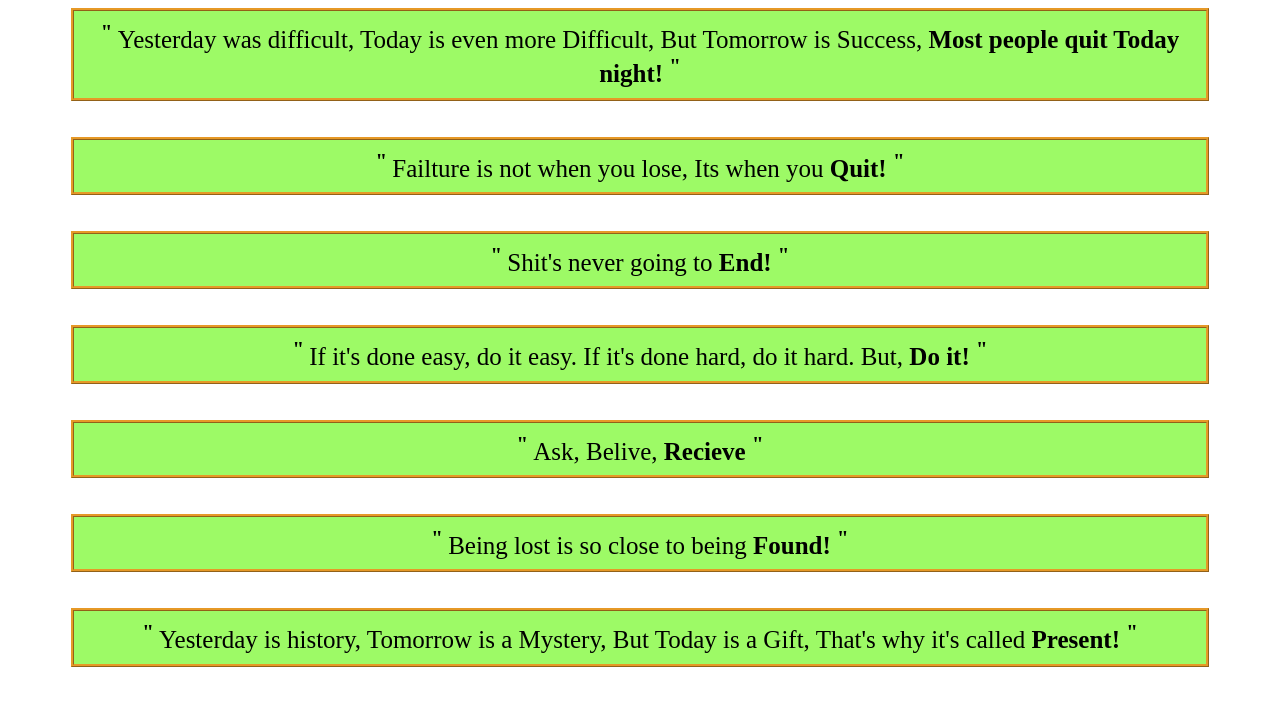
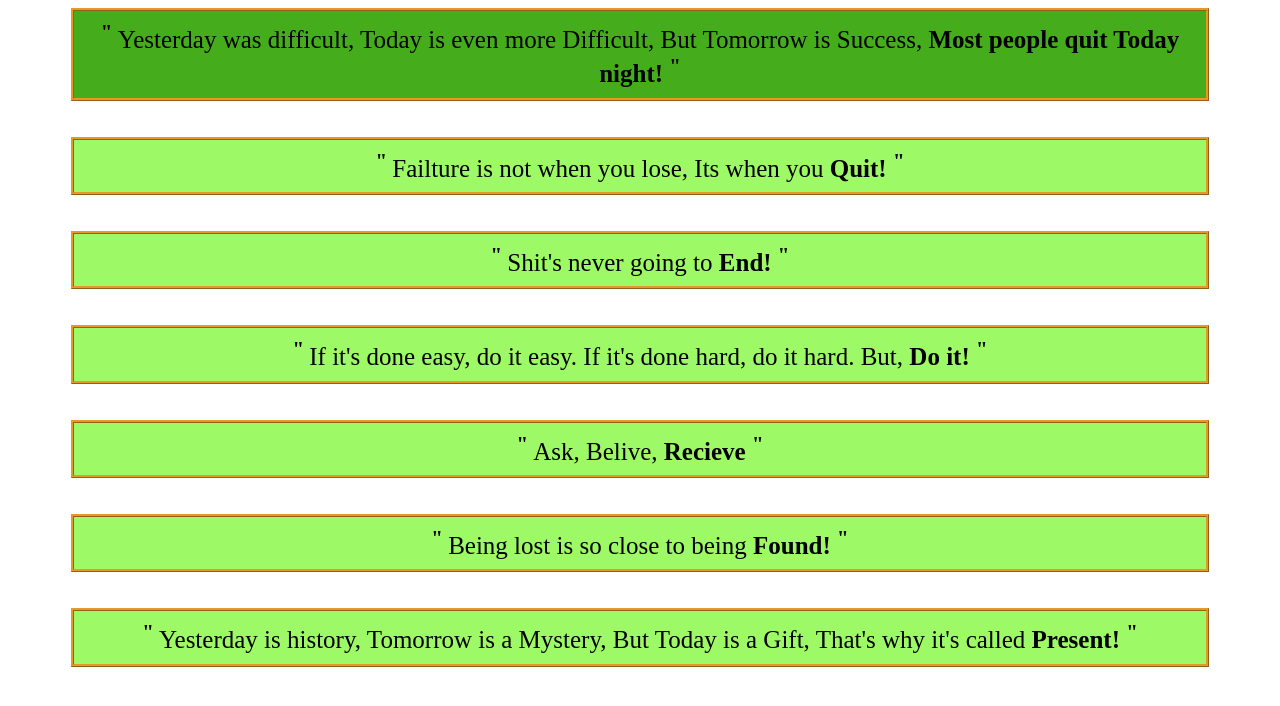
Before and after one commit to JeeveshLilani/success, a plain HTML site: page index.html in a window 1280 px wide. Drawn offline with Linux system fonts and the light colour scheme.

Commit message:
Update Success.css

```diff
--- a/Success.css
+++ b/Success.css
@@ -1,5 +1,5 @@
 .quot_1{
-  background-color: #9dfa66;
+  background-color: #45ad1c;
   font-size: 25px ;
   margin-left: 5%;
   margin-right: 5%;
```
